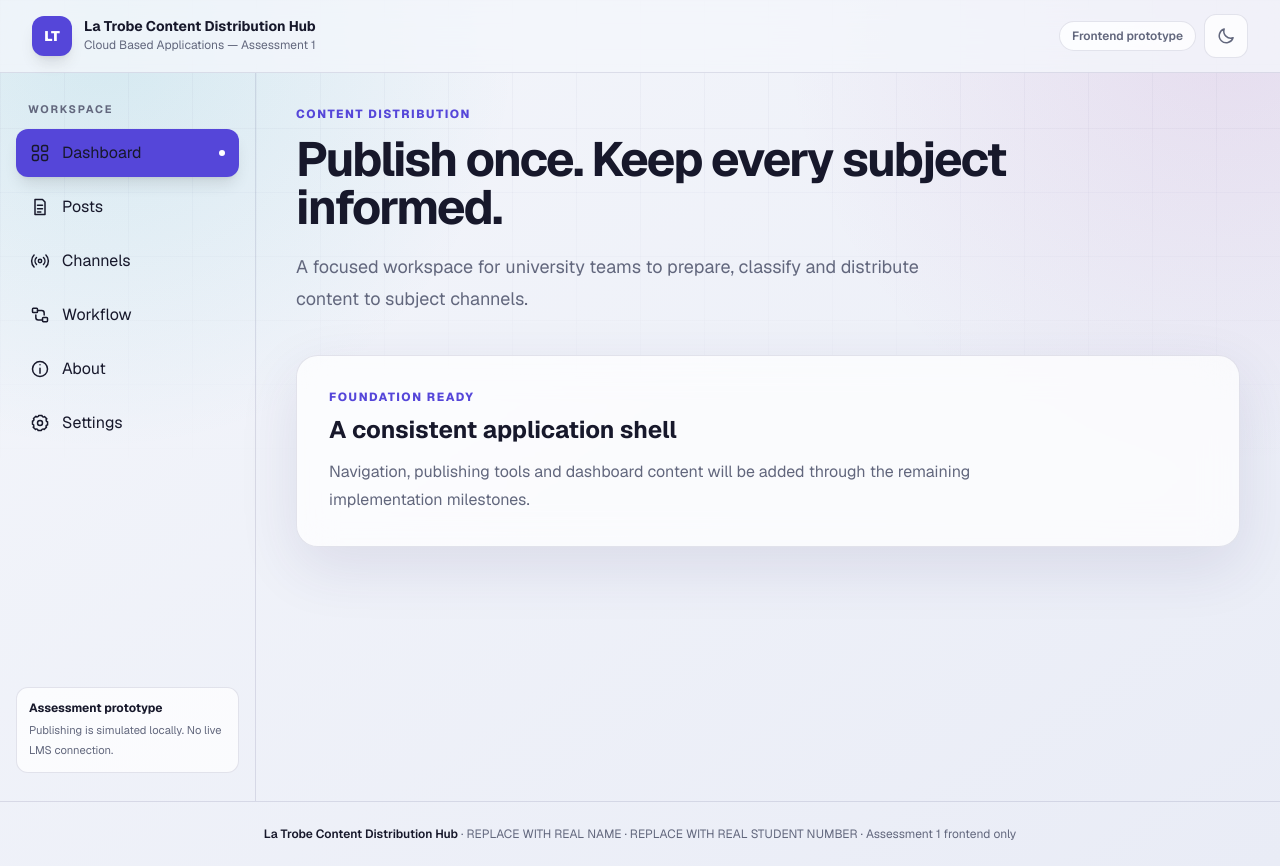
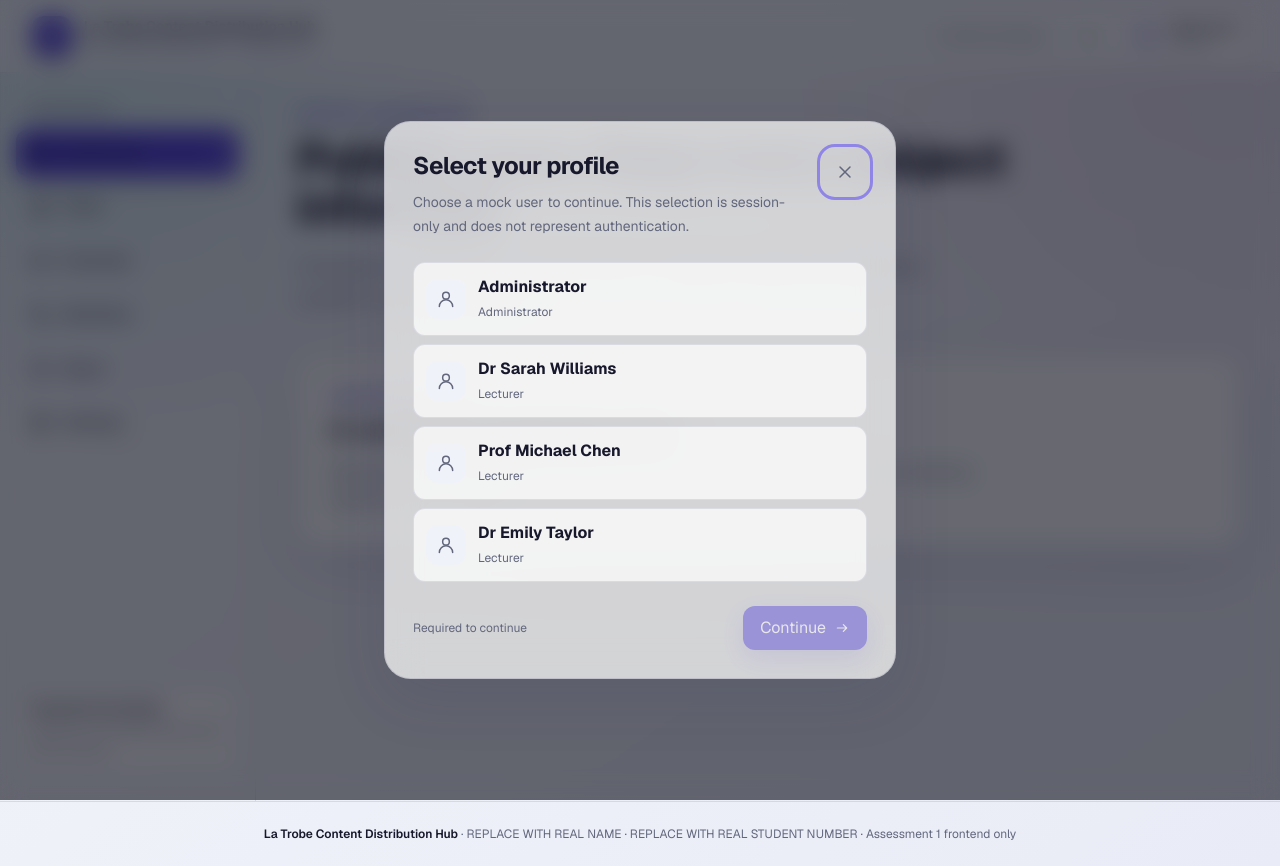
Before and after one commit to andyr100/latrobe-content-distribution-hub, a Next.js app: page / in a window 1280 px wide. Built offline with nearby package versions, Linux system fonts and the light colour scheme.

Commit message:
feat(user): add mock user selection workflow

```diff
--- a/src/app/layout.tsx
+++ b/src/app/layout.tsx
@@ -3,6 +3,7 @@ import { Geist, Geist_Mono } from "next/font/google";
 import { appConfig } from "@/config/app";
 import { AppShell } from "@/components/layout/AppShell";
 import { PreferencesProvider } from "@/context/PreferencesContext";
+import { SessionProvider } from "@/context/SessionContext";
 import "./globals.css";
 
 const geistSans = Geist({
@@ -45,7 +46,7 @@ export default function RootLayout({
         >
           Skip to main content
         </a>
-        <PreferencesProvider><AppShell>{children}</AppShell></PreferencesProvider>
+        <PreferencesProvider><SessionProvider><AppShell>{children}</AppShell></SessionProvider></PreferencesProvider>
       </body>
     </html>
   );
--- a/src/components/layout/AppShell.tsx
+++ b/src/components/layout/AppShell.tsx
@@ -2,6 +2,8 @@ import type { ReactNode } from "react";
 import { appConfig } from "@/config/app";
 import { Navigation } from "@/components/navigation/Navigation";
 import { ThemeToggle } from "@/components/layout/ThemeToggle";
+import { UserSelector } from "@/components/user/UserSelector";
+import { UserProfileChip } from "@/components/user/UserProfileChip";
 
 export function AppShell({ children }: { children: ReactNode }) {
   return (
@@ -18,6 +20,7 @@ export function AppShell({ children }: { children: ReactNode }) {
           <div className="mr-14 flex items-center gap-2 lg:mr-0">
             <span className="hidden rounded-full border border-[var(--border)] bg-[var(--surface)] px-3 py-1.5 text-xs font-semibold text-[var(--text-muted)] sm:inline">Frontend prototype</span>
             <ThemeToggle />
+            <UserProfileChip />
           </div>
         </div>
       </header>
@@ -31,6 +34,7 @@ export function AppShell({ children }: { children: ReactNode }) {
         <span className="font-semibold text-[var(--text)]">{appConfig.name}</span>
         {" · "}{appConfig.student.name} · {appConfig.student.number} · Assessment 1 frontend only
       </footer>
+      <UserSelector />
     </div>
   );
 }
--- /dev/null
+++ b/src/components/ui/Modal.tsx
@@ -0,0 +1,57 @@
+"use client";
+
+import { useEffect, useId, useRef, type ReactNode } from "react";
+import { Icon } from "@/components/ui/Icon";
+
+export function Modal({ open, title, description, children, onClose, locked = false, size = "md" }: {
+  open: boolean; title: string; description?: string; children: ReactNode; onClose: () => void; locked?: boolean; size?: "sm" | "md" | "lg";
+}) {
+  const titleId = useId();
+  const descriptionId = useId();
+  const panelRef = useRef<HTMLDivElement>(null);
+  const returnFocusRef = useRef<HTMLElement | null>(null);
+
+  useEffect(() => {
+    if (!open) return;
+    returnFocusRef.current = document.activeElement as HTMLElement;
+    const previousOverflow = document.body.style.overflow;
+    document.body.style.overflow = "hidden";
+    requestAnimationFrame(() => {
+      const target = panelRef.current?.querySelector<HTMLElement>("button:not([disabled]), input, select, textarea, [tabindex='0']");
+      target?.focus();
+    });
+    const handleKey = (event: KeyboardEvent) => {
+      if (event.key === "Escape" && !locked) onClose();
+      if (event.key !== "Tab" || !panelRef.current) return;
+      const focusable = [...panelRef.current.querySelectorAll<HTMLElement>("button:not([disabled]), input:not([disabled]), select:not([disabled]), textarea:not([disabled]), [tabindex='0']")];
+      if (!focusable.length) return;
+      const first = focusable[0], last = focusable[focusable.length - 1];
+      if (event.shiftKey && document.activeElement === first) { event.preventDefault(); last.focus(); }
+      if (!event.shiftKey && document.activeElement === last) { event.preventDefault(); first.focus(); }
+    };
+    document.addEventListener("keydown", handleKey);
+    return () => {
+      document.body.style.overflow = previousOverflow;
+      document.removeEventListener("keydown", handleKey);
+      returnFocusRef.current?.focus();
+    };
+  }, [open, locked, onClose]);
+
+  if (!open) return null;
+  const widths = { sm: "max-w-lg", md: "max-w-2xl", lg: "max-w-3xl" };
+  return (
+    <div className="fixed inset-0 z-[80] grid place-items-center overflow-y-auto p-3 sm:p-6" role="presentation">
+      <button aria-label="Close modal" tabIndex={-1} onClick={() => !locked && onClose()} className="absolute inset-0 bg-[#060713]/60 backdrop-blur-md" />
+      <div ref={panelRef} role="dialog" aria-modal="true" aria-labelledby={titleId} aria-describedby={description ? descriptionId : undefined} className={`glass modal-in relative my-auto max-h-[calc(100vh-1.5rem)] w-full overflow-y-auto rounded-[1.65rem] bg-[var(--surface-strong)] p-5 sm:p-7 ${widths[size]}`}>
+        <div className="flex items-start justify-between gap-4">
+          <div>
+            <h2 id={titleId} className="text-2xl font-bold tracking-[-.025em]">{title}</h2>
+            {description && <p id={descriptionId} className="muted mt-2 text-sm leading-6">{description}</p>}
+          </div>
+          {!locked && <button type="button" onClick={onClose} aria-label="Close" className="grid size-11 shrink-0 place-items-center rounded-xl text-[var(--text-muted)] hover:bg-[var(--surface-muted)]"><Icon name="close" className="size-5" /></button>}
+        </div>
+        <div className="mt-6">{children}</div>
+      </div>
+    </div>
+  );
+}
--- /dev/null
+++ b/src/components/user/UserProfileChip.tsx
@@ -0,0 +1,14 @@
+"use client";
+
+import { useSession } from "@/context/SessionContext";
+import { Icon } from "@/components/ui/Icon";
+
+export function UserProfileChip() {
+  const { selectedUser, openUserSelector } = useSession();
+  return (
+    <button type="button" onClick={openUserSelector} className="flex min-h-11 items-center gap-2 rounded-xl border border-[var(--border)] bg-[var(--surface)] px-2.5 text-left hover:border-[var(--primary)]" aria-label={selectedUser ? `Change user, currently ${selectedUser.name}` : "Select user"}>
+      <span className="grid size-8 place-items-center rounded-lg bg-[var(--primary-soft)] text-[var(--primary)]"><Icon name="user" className="size-4" /></span>
+      <span className="hidden max-w-32 sm:block"><span className="block truncate text-xs font-bold">{selectedUser?.name ?? "Select user"}</span><span className="muted block text-[.65rem]">{selectedUser?.role ?? "Required"}</span></span>
+    </button>
+  );
+}
--- /dev/null
+++ b/src/components/user/UserSelector.tsx
@@ -0,0 +1,34 @@
+"use client";
+
+import { useState } from "react";
+import { Modal } from "@/components/ui/Modal";
+import { Button } from "@/components/ui/Button";
+import { Icon } from "@/components/ui/Icon";
+import { users } from "@/data/users";
+import { useSession } from "@/context/SessionContext";
+
+export function UserSelector() {
+  const { userSelectorOpen, selectedUser, selectUser, closeUserSelector } = useSession();
+  const [pendingId, setPendingId] = useState("");
+  const chosen = users.find((user) => user.id === pendingId);
+  return (
+    <Modal open={userSelectorOpen} title="Select your profile" description="Choose a mock user to continue. This selection is session-only and does not represent authentication." onClose={closeUserSelector} size="sm">
+      <div className="space-y-2" role="radiogroup" aria-label="Available users">
+        {users.map((user) => {
+          const active = pendingId === user.id;
+          return (
+            <button key={user.id} type="button" role="radio" aria-checked={active} onClick={() => setPendingId(user.id)} className={`flex min-h-16 w-full items-center gap-3 rounded-xl border p-3 text-left ${active ? "border-[var(--primary)] bg-[var(--primary-soft)]" : "border-[var(--border)] bg-[var(--surface)] hover:border-[var(--border-strong)]"}`}>
+              <span className={`grid size-10 shrink-0 place-items-center rounded-xl ${active ? "bg-[var(--primary)] text-white" : "bg-[var(--surface-muted)] text-[var(--text-muted)]"}`}><Icon name="user" className="size-5" /></span>
+              <span className="min-w-0"><span className="block truncate font-bold">{user.name}</span><span className="muted text-xs">{user.role}</span></span>
+              {active && <Icon name="check" className="ml-auto size-5 text-[var(--primary)]" />}
+            </button>
+          );
+        })}
+      </div>
+      <div className="mt-6 flex items-center justify-between gap-3">
+        <p className="muted text-xs">{selectedUser ? "Change current profile" : "Required to continue"}</p>
+        <Button disabled={!chosen} onClick={() => chosen && selectUser(chosen)}>Continue <Icon name="arrow" className="size-4" /></Button>
+      </div>
+    </Modal>
+  );
+}
--- /dev/null
+++ b/src/context/SessionContext.tsx
@@ -0,0 +1,38 @@
+"use client";
+
+import { createContext, useContext, useReducer, type ReactNode } from "react";
+import type { MockUser } from "@/types";
+
+type State = { selectedUser: MockUser | null; userSelectorOpen: boolean };
+type Action = { type: "selectUser"; user: MockUser } | { type: "openSelector" } | { type: "closeSelector" };
+const initialState: State = { selectedUser: null, userSelectorOpen: true };
+
+function reducer(state: State, action: Action): State {
+  if (action.type === "selectUser") return { selectedUser: action.user, userSelectorOpen: false };
+  if (action.type === "openSelector") return { ...state, userSelectorOpen: true };
+  if (action.type === "closeSelector" && state.selectedUser) return { ...state, userSelectorOpen: false };
+  return state;
+}
+
+type Value = State & { selectUser: (user: MockUser) => void; openUserSelector: () => void; closeUserSelector: () => void };
+const SessionContext = createContext<Value | null>(null);
+
+export function SessionProvider({ children }: { children: ReactNode }) {
+  const [state, dispatch] = useReducer(reducer, initialState);
+  return (
+    <SessionContext.Provider value={{
+      ...state,
+      selectUser: (user) => dispatch({ type: "selectUser", user }),
+      openUserSelector: () => dispatch({ type: "openSelector" }),
+      closeUserSelector: () => dispatch({ type: "closeSelector" }),
+    }}>
+      {children}
+    </SessionContext.Provider>
+  );
+}
+
+export function useSession() {
+  const value = useContext(SessionContext);
+  if (!value) throw new Error("useSession must be used inside SessionProvider");
+  return value;
+}
--- /dev/null
+++ b/src/data/users.ts
@@ -0,0 +1,8 @@
+import type { MockUser } from "@/types";
+
+export const users: MockUser[] = [
+  { id: "administrator", name: "Administrator", role: "Administrator" },
+  { id: "sarah-williams", name: "Dr Sarah Williams", role: "Lecturer" },
+  { id: "michael-chen", name: "Prof Michael Chen", role: "Lecturer" },
+  { id: "emily-taylor", name: "Dr Emily Taylor", role: "Lecturer" },
+];
--- /dev/null
+++ b/src/types/index.ts
@@ -0,0 +1,11 @@
+export type UserRole = "Administrator" | "Lecturer";
+export type MockUser = { id: string; name: string; role: UserRole };
+export type Classification =
+  | "University News" | "Subject News" | "Assessment Information"
+  | "Examination Information" | "Timetable Changes" | "Assignment Updates"
+  | "Industry News" | "Career Opportunities" | "Student Services"
+  | "General Announcement";
+export type Channel = { id: string; code: string; subjectName: string; semester: string; active: boolean; postCount: number };
+export type InternalPost = { id: string; title: string; body: string; classification: Classification; authorId: string; authorName: string; publishedAt: string; channelIds: string[]; status: "Published" };
+export type ExternalArticle = { id: string; feedId: string; title: string; summary: string; classification: Classification; publishedAt: string };
+export type PublishRequest = { sourceType: "internal" | "external"; title: string; body: string; classification: Classification; author: MockUser; channelIds: string[]; externalArticleId?: string };
```
